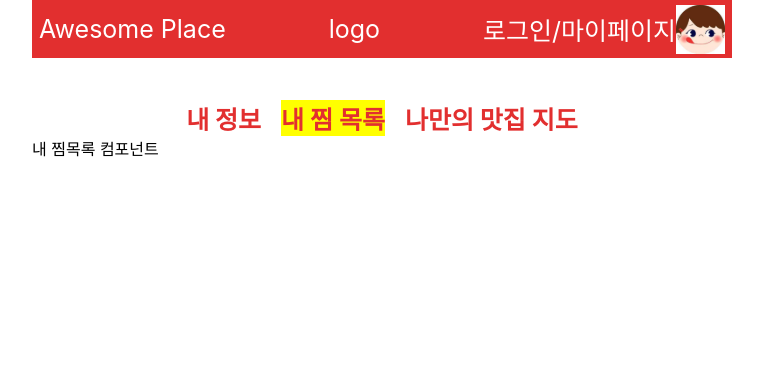
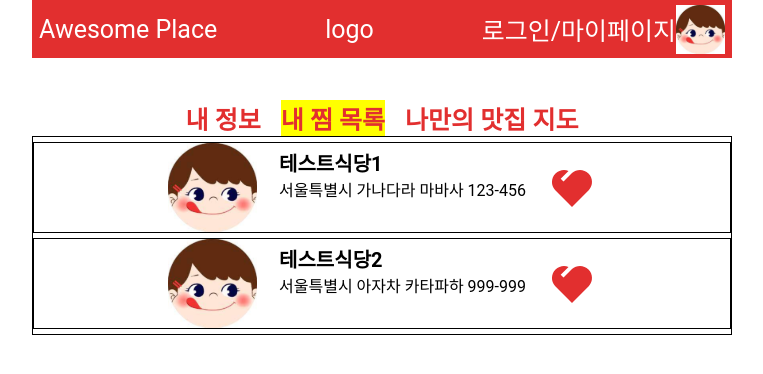
Before and after one commit to Capstone-Awesome-Place-Team/FrontEnd, a React (Create React App) app: page /mypage in a window 1280 px wide. Both pictures are taken after a click on the element "내 찜 목록". Shown: the top 374 px of the page, without its empty margins (258-1021 px from the left). Built offline with nearby package versions, Linux system fonts and the light colour scheme.

Commit message:
[add]마이페이지> 내찜목록 기능 구현

```diff
--- /dev/null
+++ b/src/components/Post.js
@@ -0,0 +1,25 @@
+import React from "react";
+
+import header_profile from "../static/image/header_profile.svg";
+import heart_fill from '../static/image/heart-fill.svg'
+const Post = (props) => {
+  return (
+    <div style={{ display: "flex", justifyContent:"center", margin:"5px 0px", border:"1px solid black"}}>
+      <img
+        src={header_profile}
+        alt="restaurant"
+        width="89px"
+        height="89px"
+      ></img>
+      <div className="content" style={{ margin:"5px 22px" }}>
+        <div className="restaurant_name" style={{fontSize:"20px", fontWeight:"bold"}}>{props.restaurant_name}</div>
+        <div className="address">{props.address}</div>
+      </div>
+      <div className="like" style={{ display:"flex", alignItems: "center" }}>
+          <img src={heart_fill} alt="heart" />
+      </div>
+    </div>
+  );
+};
+
+export default Post;
--- a/src/components/mypage/EditProfile.js
+++ b/src/components/mypage/EditProfile.js
@@ -8,7 +8,7 @@ import edit_cancel from "../../static/image/edit_cancel.svg";
 const Editprofile = (props) => {
 
   const [Pwd, setPwd] = useState();
-  const [PwdCheck, setPwdCheck] = useState();
+  // const [PwdCheck, setPwdCheck] = useState();
   const [nickName, setNickName] = useState("초기닉네임");
   const [changingNickName, setChangingNickName] = useState(nickName);
 
@@ -21,6 +21,9 @@ const Editprofile = (props) => {
   const [PwCheckMessageColor, setPwdChekMessageColor] = useState();
 
   const [isEdit, setIsEdit] = useState(false);
+
+  //나중에 useSelector 로 내정보 관련정보 가져오기
+   //스피너 처리 나중에할것
   const edit = (event) => {
     event.preventDefault();
     const info = {
@@ -52,7 +55,7 @@ const Editprofile = (props) => {
   };
   const pwDoubleCheck = (event) => {
     const current_pwCheck = event.target.value;
-    setPwdCheck(current_pwCheck);
+    // setPwdCheck(current_pwCheck);
     if (current_pwCheck === Pwd) {
       setPwdChekMessageColor(true);
       setPwdChekMessage("일치합니다.");
@@ -73,6 +76,10 @@ const Editprofile = (props) => {
       setNickMessage("사용가능한 닉네임입니다.");
     }
   };
+
+
+
+
   return (
     <div
       style={{
--- a/src/components/mypage/FavoriteList.js
+++ b/src/components/mypage/FavoriteList.js
@@ -1,7 +1,48 @@
-import React from "react";
+import React, { useState, useEffect } from "react";
 
-const FavoriteList = (props) =>{
-    return (<div>내 찜목록 컴포넌트</div>)
-}
+import Post from "../Post";
+const FavoriteList = (props) => {
+  const [exampleData, setExampleData] = useState({
+    id: "testId",
+    nickname: "testName",
+    like_list: [
+      {
+        restaurant_name: "테스트식당1",
+        img: "이미지 URL",
+        address: "서울특별시 가나다라 마바사 123-456",
+        star: 77,
+        options: {
+          takeout: true,
+          parking: true,
+          pet: false,
+          nokids: true,
+        },
+      },
+      {
+        restaurant_name: "테스트식당2",
+        img: "이미지 URL",
+        address: "서울특별시 아자차 카타파하 999-999",
+        star: 50,
+        options: {
+          takeout: false,
+          parking: true,
+          pet: false,
+          nokids: true,
+        },
+      }
+    ],
+  }); // 나중에 api로 데이터 받아오면 그값들 넣어주기, 그리고 이 샘플 useState는 나중에 지우기
+   //useSelector 로 내찜목록 정보 가져오기
+   //스피너 처리 나중에할것
+  const list = exampleData.like_list;
+
+  return (
+    <div style={{ border: "1px solid black" }}>
+      {list.map((data, idx) => (
+        <Post key={idx} {...data} />
+      ))}
+    </div>
+  );
+};
 
 export default FavoriteList;
--- a/src/components/mypage/MypageCategory.js
+++ b/src/components/mypage/MypageCategory.js
@@ -3,19 +3,6 @@ import styled from "styled-components";
 
 const MypageCategory = (props) => {
   const { setCategory, category } = props;
-  const {clickedColor, setClickedColor} = useState();
-
-  // useEffect(() => {
-  //   if(category==='edit_profile'){
-
-  //   }
-  //   else if(category==='favorite_list'){
-
-  //   }
-  //   else if(category==='favorite_list_map'){
-
-  //   }
-  // }, [category]);
 
   return (
     <div
@@ -30,8 +17,13 @@ const MypageCategory = (props) => {
       <Element onClick={() => setCategory("edit_profile")} clicked={category}>
         내 정보
       </Element>
-      <Element onClick={() => setCategory("favorite_list")} clicked={category}>내 찜 목록</Element>
-      <Element onClick={() => setCategory("favorite_list_map")} clicked={category}>
+      <Element onClick={() => setCategory("favorite_list")} clicked={category}>
+        내 찜 목록
+      </Element>
+      <Element
+        onClick={() => setCategory("favorite_list_map")}
+        clicked={category}
+      >
         나만의 맛집 지도
       </Element>
     </div>
@@ -44,15 +36,17 @@ const Element = styled.div`
     cursor: pointer;
   }
   &:nth-child(1) {
-    background-color: ${(props)=>props.clicked==='edit_profile'? 'yellow' : 'white'};
+    background-color: ${(props) =>
+      props.clicked === "edit_profile" ? "yellow" : "white"};
   }
   &:nth-child(2) {
-    background-color: ${(props)=>props.clicked==='favorite_list'? 'yellow' : 'white'};
+    background-color: ${(props) =>
+      props.clicked === "favorite_list" ? "yellow" : "white"};
   }
   &:nth-child(3) {
-    background-color: ${(props)=>props.clicked==='favorite_list_map'? 'yellow' : 'white'}
+    background-color: ${(props) =>
+      props.clicked === "favorite_list_map" ? "yellow" : "white"};
   }
-
 `;
 
 export default MypageCategory;
--- a/src/pages/Mypage.js
+++ b/src/pages/Mypage.js
@@ -1,4 +1,4 @@
-import React, {useState} from "react";
+import React, {useState, useEffect} from "react";
 import Editprofile from "../components/mypage/EditProfile";
 import FavoriteList from "../components/mypage/FavoriteList";
 import FavoriteListMap from "../components/mypage/FavoriteListMap";
@@ -6,8 +6,13 @@ import FavoriteListMap from "../components/mypage/FavoriteListMap";
 import MypageCategory from "../components/mypage/MypageCategory";
 
 
+
 const Mypage =(props) =>{
 const [category, setCategory] = useState('edit_profile');
+
+useEffect(()=>{
+    // 모든 정보 get 요청 해서 redux 에 저장해놓기
+},[])
     return(<div>
         <MypageCategory setCategory={setCategory} category={category}/>
         {category==='edit_profile'&&<Editprofile />}
--- a/src/shared/GlobalStyle.js
+++ b/src/shared/GlobalStyle.js
@@ -5,6 +5,7 @@ const GlobalStyle = createGlobalStyle`
         margin: 0;
         padding:0;
         box-sizing: border-box;
+        font-family: 'Roboto', sans-serif;
     }
 `;
 
```
Also changed, not shown: src/static/image/heart-fill.svg (added).
